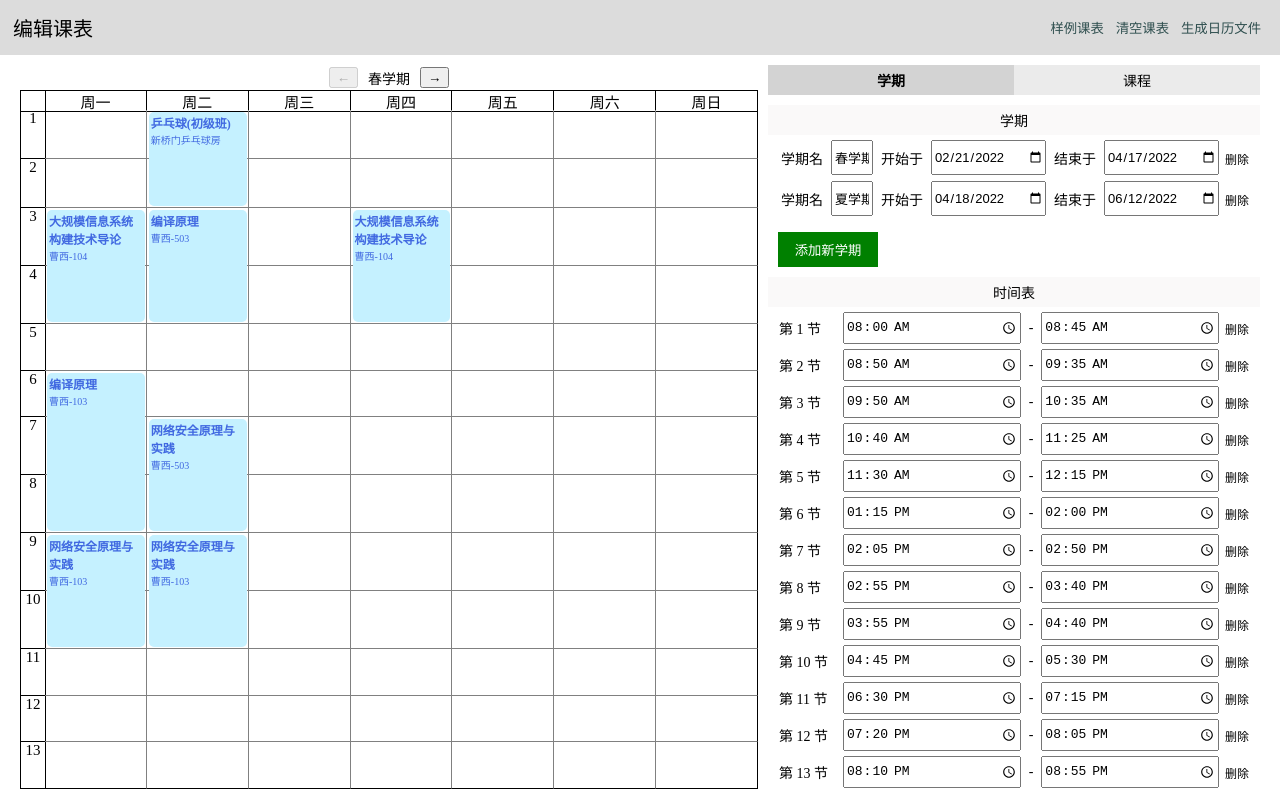
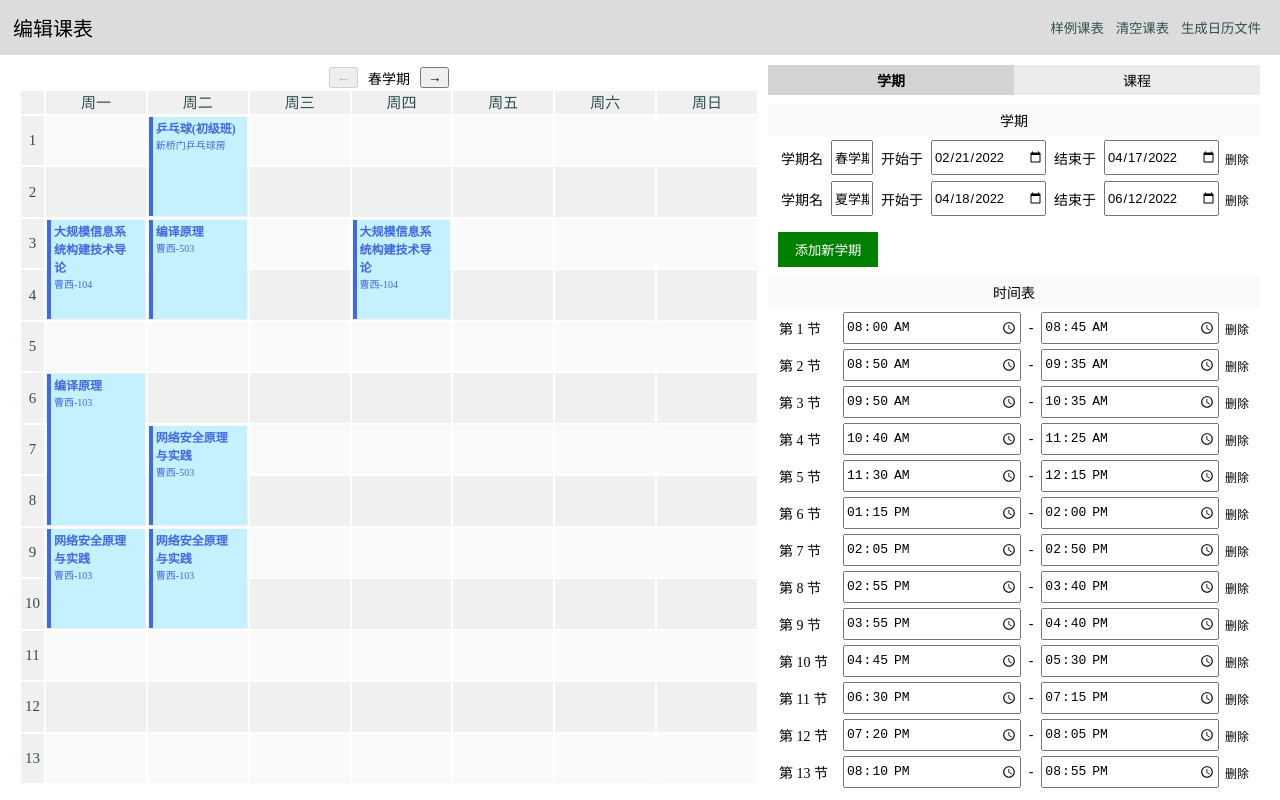
Before and after one commit to auroflow/course-scheduler, a Vue app: page / in a window 1280 px wide. Built offline with nearby package versions, Linux system fonts and the light colour scheme.

Commit message:
UI change; add license

```diff
--- a/src/App.vue
+++ b/src/App.vue
@@ -1,8 +1,9 @@
 <template>
+  <div id="root">
     <the-navbar @my-reset="reset" @clear="clear"></the-navbar>
     <div id="main-container">
       <div class="pane" id="pane-left">
-      <CourseCalendar />
+        <CourseCalendar @section-selected="selected = 1" />
       </div>
       <div class="pane" id="pane-right">
         <div class="switch-pane">
@@ -21,6 +22,7 @@
         </div>
       </div>
     </div>
+  </div>
 </template>
 
 <script lang="ts">
@@ -29,6 +31,7 @@ import TheNavbar from './components/TheNavbar.vue'
 import CourseCalendar from './components/CourseCalendar.vue'
 import CourseEdit from './components/CourseEdit.vue'
 import QuarterEdit from './components/QuarterEdit.vue'
+
 import { useScheduleStore } from './stores/schedule'
 import { useSemesterStore } from './stores/semester'
 import { useTimetableStore } from './stores/timetable'
@@ -111,7 +114,8 @@ export default defineComponent({
 <style>
 html,
 body,
-#app {
+#app,
+#root {
   height: 100%;
   margin: 0;
 }
--- a/src/components/CourseCalendar.vue
+++ b/src/components/CourseCalendar.vue
@@ -1,19 +1,27 @@
 <template>
   <div class="quarter-switch">
-    <button class="switch" :disabled="quarterIdx === 0" @click="quarterIdx--">
+    <button
+      class="switch"
+      :disabled="quarterIdx === 0"
+      @click="selectQuarter(quarterIdx - 1)"
+    >
       ←
     </button>
     <div>{{ quarters[quarterIdx].name }}</div>
     <button
       class="switch"
       :disabled="quarterIdx === quarters.length - 1"
-      @click="quarterIdx++"
+      @click="selectQuarter(quarterIdx + 1)"
     >
       →
     </button>
   </div>
 
-  <div class="calendar">
+  <div
+    id="calendar"
+    v-if="quarterIdx >= 0 && quarterIdx < quarters.length"
+    class="calendar"
+  >
     <div class="cell cell-top cell-left" :style="getPosition(0, 0, 1)"></div>
     <div
       v-for="(weekday, index) in weekdays"
@@ -31,12 +39,10 @@
         v-for="weekday in 7"
         :key="weekday * section"
         class="cell"
-        :class="{
-          'cell-right': weekday === 7,
-          'cell-bottom': section === numSection,
-        }"
         :style="getPosition(weekday, section, 1)"
         @click="removeSelect"
+        @contextmenu.prevent.stop="invokeMenu($event, weekday, section)"
+        @dragover.prevent
       ></div>
     </template>
 
@@ -46,10 +52,19 @@
         :key="sidx"
         :course="course"
         :section="section"
-        @click="select(course, section)"
+        @click="selectCourseAndSection(course, section)"
       />
     </template>
   </div>
+
+  <CourseCalendarCreate
+    :show="menu.show"
+    :hasSelected="!!selectedSection"
+    :top="menu.top"
+    :left="menu.left"
+    @add-section-for-new="addCourse(menu.weekday!, menu.section!)"
+    @add-section-for-this="addSectionToSelectedCourse(menu.weekday!, menu.section!)"
+  />
 </template>
 
 <script lang="ts">
@@ -58,17 +73,46 @@ import { useTimetableStore } from '../stores/timetable'
 import { useScheduleStore } from '../stores/schedule'
 import { mapStores } from 'pinia'
 import CourseCalendarEntry from './CourseCalendarEntry.vue'
-import { Course, CourseOnEdit, Section, SectionOnEdit } from '../types'
+import CourseCalendarCreate from './CourseCalendarCreate.vue'
+import { CourseOnEdit, SectionOnEdit } from '../types'
 import { useSemesterStore } from '../stores/semester'
 
 export default defineComponent({
   data: () => ({
-    quarterIdx: 0,
     weekdays: ['周一', '周二', '周三', '周四', '周五', '周六', '周日'],
+    log: console.log,
+    menu: {
+      show: false,
+      weekday: null as number | null,
+      section: null as number | null,
+      top: 0,
+      left: 0,
+    },
+    newCourseCount: 0,
   }),
+
+  mounted() {
+    document.addEventListener('click', () => {
+      this.menu.show = false
+    })
+  },
+
+  emits: ['section-selected'],
 
   computed: {
     ...mapStores(useTimetableStore, useScheduleStore, useSemesterStore),
+
+    selectedCourse() {
+      return this.scheduleStore.selectedCourse
+    },
+
+    selectedSection() {
+      return this.scheduleStore.selectedSection
+    },
+
+    quarterIdx() {
+      return this.semesterStore.selected
+    },
 
     numSection() {
       return this.timetableStore.timeslots.length
@@ -80,6 +124,10 @@ export default defineComponent({
 
     quarters() {
       return this.semesterStore.quarters
+    },
+
+    timeslots() {
+      return this.timetableStore.timeslots
     },
 
     coursesInCurrentQuarter() {
@@ -94,24 +142,76 @@ export default defineComponent({
   },
 
   methods: {
+    selectQuarter(newIndex: number) {
+      this.semesterStore.selected = newIndex
+    },
+
     getPosition(weekday: number, timeslot: number, duration: number) {
       return {
         gridArea: `${timeslot + 1} / ${
           weekday + 1
         } / span ${duration} / span 1`,
+        backgroundColor: timeslot % 2 ? '#fafafa' : '#f0f0f0',
       }
     },
 
-    select(course: CourseOnEdit, section: SectionOnEdit) {
+    selectCourseAndSection(course: CourseOnEdit, section: SectionOnEdit) {
       this.scheduleStore.select(course, section)
+      this.$emit('section-selected')
     },
 
     removeSelect() {
+      console.log('removed')
+
       this.scheduleStore.select(null, null)
+    },
+
+    invokeMenu(e: MouseEvent, weekday: number, section: number) {
+      this.menu.top = e.clientY
+      this.menu.left = e.clientX
+      this.menu.weekday = weekday
+      this.menu.section = section
+      this.menu.show = true
+    },
+
+    addCourse(weekday: number, section: number) {
+      let newCourse = {
+        quarterStart: this.quarterIdx,
+        quarterEnd: this.quarters.length - 1,
+        title: '新课程 #' + ++this.newCourseCount,
+        instructor: '',
+        sections: [
+          {
+            weekday: weekday,
+            start: section,
+            end: section,
+            location: '',
+            note: '',
+          },
+        ],
+        exams: [],
+      }
+
+      this.courses.push(newCourse)
+      this.selectCourseAndSection(newCourse, newCourse.sections[0])
+    },
+
+    // invoked only when this.selectedCourse !== null.
+    addSectionToSelectedCourse(weekday: number, section: number) {
+      let newSection = {
+        weekday: weekday,
+        start: section,
+        end: section,
+        location: '',
+        note: '',
+      }
+
+      this.selectedCourse!.sections.push(newSection)
+      this.selectCourseAndSection(this.selectedCourse!, newSection)
     },
   },
 
-  components: { CourseCalendarEntry },
+  components: { CourseCalendarEntry, CourseCalendarCreate },
 })
 </script>
 
@@ -132,32 +232,36 @@ export default defineComponent({
 .calendar {
   display: grid;
   grid-template-columns: 25px repeat(7, 1fr);
-  grid-template-rows: 20px;
-  height: calc(100% - 25px);
+  grid-template-rows: 25px repeat(v-bind('timeslots.length'), 1fr);
+  height: calc(100% - 30px);
   box-sizing: border-box;
+  overflow-y: hidden;
 }
 
 .cell {
-  border-right: 1px solid grey;
-  border-bottom: 1px solid grey;
+  border: 1px solid white;
   font-size: 15px;
   text-align: center;
 }
 
 /* 标题行 */
 .cell-top {
-  border-top: 1px solid black;
-  border-right: 1px solid black !important;
-  border-bottom: 1px solid black !important;
-  height: 20px;
+  height: 25px;
+  box-sizing: border-box;
+  color: darkslategrey;
+  text-align: center;
 }
 
 /* 标题列 */
 .cell-left {
-  border-left: 1px solid black;
-  border-right: 1px solid black !important;
-  border-bottom: 1px solid black !important;
-  width: 24px;
+  width: 25px;
+  box-sizing: border-box;
+  min-height: 0;
+  color: darkslategrey;
+  display: flex;
+  align-items: center;
+  justify-content: center;
+  background-color: #f0f0f0 !important;
 }
 
 .cell-right {
@@ -167,5 +271,4 @@ export default defineComponent({
 .cell-bottom {
   border-bottom: 1px solid black !important;
 }
-/* 文字 */
 </style>
--- /dev/null
+++ b/src/components/CourseCalendarCreate.vue
@@ -0,0 +1,71 @@
+<template>
+  <Transition>
+    <ul v-if="show && top && left">
+      <li v-if="hasSelected" @click="$emit('add-section-for-this')">
+        为选中的课程添加课时
+      </li>
+      <li @click="$emit('add-section-for-new')">创建新课程并添加课时</li>
+    </ul>
+  </Transition>
+</template>
+
+<script>
+import { defineComponent } from 'vue'
+
+export default defineComponent({
+  props: {
+    show: {
+      type: Boolean,
+      required: true,
+    },
+    hasSelected: {
+      type: Boolean,
+      required: true,
+    },
+    top: {
+      type: Number,
+      default: 0,
+    },
+    left: {
+      type: Number,
+      default: 0,
+    },
+  },
+  emits: ['add-section-from-this', 'add-section-from-new'],
+})
+</script>
+
+<style scoped>
+ul {
+  position: fixed;
+  top: v-bind("top + 'px'");
+  left: v-bind("left + 'px'");
+  background-color: #ededed;
+  z-index: 100;
+  margin: 0;
+  padding: 5px 0;
+  list-style-type: none;
+}
+
+li {
+  font-size: 14px;
+  margin: 0;
+  padding: 5px 10px;
+  cursor: default;
+}
+
+li:hover {
+  background-color: #d2d2d2;
+}
+
+/* transition */
+.v-enter-active,
+.v-leave-active {
+  transition: opacity 0.1s ease;
+}
+
+.v-enter-from,
+.v-leave-to {
+  opacity: 0;
+}
+</style>
--- a/src/components/CourseCalendarEntry.vue
+++ b/src/components/CourseCalendarEntry.vue
@@ -1,30 +1,55 @@
+<!-- To pass course and section to this component, make sure     -->
+<!-- the section is displayable, i.e. section.start, section.end -->
+<!-- and section.weekday are not null.                           -->
 <template>
   <div
+    v-bind="$attrs"
     v-if="section.start && section.end && section.weekday"
     class="entry"
-    :style="
-      getPosition(
-        section.weekday,
-        section.start,
-        section.end - section.start + 1
-      )
-    "
+    :style="getPosition"
     :class="{ selected: isSelected }"
+    draggable="true"
+    @dragstart="dragStart($event, 'entry')"
+    @drag="onDrag"
+    @dragend="dragEnd"
+    @dragover.prevent
   >
-    <div class="course-title">{{ course.title }}</div>
-    <div class="course-subtitle">{{ section.location }}</div>
+    <div class="text">
+      <div class="course-title">{{ course.title }}</div>
+      <div class="course-subtitle">{{ section.location }}</div>
+    </div>
+
+    <!-- draggable -->
+    <div
+      draggable="true"
+      v-show="isSelected"
+      class="draggable top"
+      @dragstart.stop="dragStart($event, 'top')"
+      @drag.stop="onDrag"
+      @dragend.stop="dragEnd"
+    ></div>
+    <div
+      draggable="true"
+      v-show="isSelected"
+      class="draggable bottom"
+      @dragstart.stop="dragStart($event, 'bottom')"
+      @drag.stop="onDrag"
+      @dragend.stop="dragEnd"
+    ></div>
   </div>
 </template>
 
 <script lang="ts">
 import { defineComponent, PropType } from 'vue'
 import { useScheduleStore } from '../stores/schedule'
+import { useTimetableStore } from '../stores/timetable'
 import { CourseOnEdit, SectionOnEdit } from '../types'
 
 export default defineComponent({
   setup() {
     const scheduleStore = useScheduleStore()
-    return { scheduleStore }
+    const timetableStore = useTimetableStore()
+    return { scheduleStore, timetableStore }
   },
 
   props: {
@@ -42,14 +67,107 @@ export default defineComponent({
     isSelected() {
       return this.scheduleStore.selectedSection === this.section
     },
+
+    timeslots() {
+      return this.timetableStore.timeslots
+    },
+
+    getPosition() {
+      return {
+        gridArea: `${this.section.start! + 1} / ${
+          this.section.weekday! + 1
+        } / ${this.section.end! + 2} / span 1`,
+      }
+    },
   },
 
   methods: {
-    getPosition(weekday: number, timeslot: number, duration: number) {
+    unitHeight() {
+      const cnt = Math.max(this.timeslots.length, 1)
+      return (document.getElementById('calendar')!.offsetHeight - 25) / cnt
+    },
+
+    unitWidth() {
+      return (document.getElementById('calendar')!.offsetWidth - 25) / 7
+    },
+
+    dragStart(e: DragEvent, type: 'top' | 'bottom' | 'entry') {
+      this.scheduleStore.startClientX = e.clientX
+      this.scheduleStore.startClientY = e.clientY
+      this.scheduleStore.dragType = type
+      this.scheduleStore.startSectionStart = this.section.start
+      this.scheduleStore.startSectionEnd = this.section.end
+      this.scheduleStore.startWeekday = this.section.weekday
+
+      // hide drag preview
+      let p = document.createElement('span')
+      p.id = 'magic-drag-image'
+      p.style.display = 'hidden'
+      document.body.appendChild(p)
+      e.dataTransfer!.setDragImage(p, 0, 0)
+    },
+
+    dragEnd(e: DragEvent) {
+      this.scheduleStore.startClientX = null
+      this.scheduleStore.startClientY = null
+      this.scheduleStore.dragType = null
+      this.scheduleStore.startSectionStart = null
+      this.scheduleStore.startSectionEnd = null
+      this.scheduleStore.startWeekday = null
+
+      document.getElementById('magic-drag-image')?.remove()
+    },
+
+    getDelta(e: DragEvent) {
+      let dayDelta = 0,
+        weekDelta = 0
+
+      if (this.scheduleStore.startClientX && this.scheduleStore.startClientY) {
+        dayDelta =
+          (e.clientX - this.scheduleStore.startClientX) / this.unitWidth()
+        weekDelta =
+          (e.clientY - this.scheduleStore.startClientY) / this.unitHeight()
+      }
+
       return {
-        gridArea: `${timeslot + 1} / ${
-          weekday + 1
-        } / span ${duration} / span 1`,
+        day: Math.round(dayDelta),
+        section: Math.round(weekDelta),
+      }
+    },
+
+    // handle dragging
+    onDrag(e: DragEvent) {
+      const type = this.scheduleStore.dragType
+      const delta = this.getDelta(e)
+
+      console.log('delta = (' + delta.day + ', ' + delta.section + ')')
+
+      if (type === 'top') {
+        const section = this.scheduleStore.startSectionStart! + delta.section
+        if (section <= this.section.end! && section >= 1) {
+          this.section.start = section
+        }
+      } else if (type === 'bottom') {
+        const section = this.scheduleStore.startSectionEnd! + delta.section
+        if (
+          section >= this.section.start! &&
+          section <= this.timeslots.length
+        ) {
+          this.section.end = section
+        }
+      } else {
+        // type === 'entry'
+        const newWeekday = this.scheduleStore.startWeekday! + delta.day
+        const newStart = this.scheduleStore.startSectionStart! + delta.section
+        const newEnd = this.scheduleStore.startSectionEnd! + delta.section
+
+        if (newWeekday < 1 || newWeekday > 7) return
+        if (newStart < 1 || newStart > this.timeslots.length) return
+        if (newEnd < 1 || newEnd > this.timeslots.length) return
+
+        this.section.weekday = newWeekday
+        this.section.start = newStart
+        this.section.end = newEnd
       }
     },
   },
@@ -58,13 +176,30 @@ export default defineComponent({
 
 <style scoped>
 .entry {
+  position: relative;
   margin: 2px;
-  padding: 2px;
-  border-radius: 5px;
   background-color: rgb(197, 241, 255);
   color: royalblue;
   z-index: 1;
-  grid-row: 0;
+  cursor: default;
+  min-height: 0;
+}
+
+.entry:before {
+  content: '';
+  background-color: royalblue;
+  display: block;
+  position: relative;
+  width: 4px;
+  height: 100%;
+}
+
+.text {
+  height: 100%;
+  position: absolute;
+  top: 0;
+  left: 0;
+  padding: 2px 7px;
 }
 
 .selected {
@@ -75,9 +210,35 @@ export default defineComponent({
 .course-title {
   font-size: 12px;
   font-weight: bold;
+  text-overflow: ellipsis;
+  overflow: hidden;
+  max-height: calc(70% - 2px);
 }
 
 .course-subtitle {
   font-size: 10px;
+  text-overflow: ellipsis;
+  overflow: hidden;
+  max-height: calc(30% - 1px);
+}
+
+.draggable {
+  position: absolute;
+  background-color: white;
+  border: 2px solid royalblue;
+  width: 6px;
+  height: 6px;
+  border-radius: 50%;
+  cursor: ns-resize;
+}
+
+.draggable.top {
+  top: -4px;
+  left: 10%;
+}
+
+.draggable.bottom {
+  bottom: -4px;
+  right: 10%;
 }
 </style>
--- a/src/stores/schedule.ts
+++ b/src/stores/schedule.ts
@@ -76,6 +76,14 @@ export const useScheduleStore = defineStore('schedule', {
 
     selectedCourse: null as CourseOnEdit | null,
     selectedSection: null as SectionOnEdit | null,
+
+    // drag and drop of calendar elements
+    dragType: null as string | null,
+    startClientX: null as number | null,
+    startClientY: null as number | null,
+    startWeekday: null as number | null,
+    startSectionStart: null as number | null,
+    startSectionEnd: null as number | null,
   }),
 
   actions: {
@@ -91,11 +99,15 @@ export const useScheduleStore = defineStore('schedule', {
       }
     },
 
-    getNewSection(): SectionOnEdit {
+    getNewSection(
+      weekday: null | number = null,
+      start: null | number = null,
+      end: null | number = null
+    ): SectionOnEdit {
       return {
-        weekday: null,
-        start: null,
-        end: null,
+        weekday: weekday,
+        start: start,
+        end: end,
         location: '',
         note: '',
       }
@@ -113,6 +125,16 @@ export const useScheduleStore = defineStore('schedule', {
       const newCourse = this.getNewCourse()
       this.courses.push(newCourse)
       this.select(newCourse, null)
+    },
+
+    addSectionToSelectedCourse(
+      weekday: null | number = null,
+      start: null | number = null,
+      end: null | number = null
+    ) {
+      this.selectedCourse?.sections.push(
+        this.getNewSection(weekday, start, end)
+      )
     },
 
     addExamToSelectedCourse() {
@@ -146,6 +168,8 @@ export const useScheduleStore = defineStore('schedule', {
       }
     },
 
+    // check whether this course is displayed on the calendar, i.e. at least
+    // one section is valid.
     isDisplayed(course: CourseOnEdit) {
       for (const section of course.sections) {
         if (section.start && section.end && section.weekday) {
@@ -156,9 +180,8 @@ export const useScheduleStore = defineStore('schedule', {
     },
 
     select(course: CourseOnEdit | null, section: SectionOnEdit | null) {
-      // Delete the previously selected course if it has no sections,
-      // because we wouldn't be able to find it on the calendar
-
+      // Delete the previously selected course if it has no section displayed,
+      // because there's no point keeping it
       if (this.selectedCourse && !this.isDisplayed(this.selectedCourse)) {
         this.deleteSelectedCourse()
       }
--- a/src/stores/semester.ts
+++ b/src/stores/semester.ts
@@ -15,9 +15,15 @@ export const useSemesterStore = defineStore('semester', {
         end: '2022-06-12',
       },
     ] as Semester,
+
+    selected: 0,
   }),
 
   actions: {
+    selectQuarter(index: number) {
+      this.selected = index
+    },
+
     getNewQuarter() {
       return {
         name: '',
@@ -31,6 +37,8 @@ export const useSemesterStore = defineStore('semester', {
     },
 
     deleteQuarter(quarter: Quarter) {
+      if (this.selected === this.quarters.length - 1 && this.selected > 0)
+        this.selected--
       this.quarters = this.quarters.filter((q) => q !== quarter)
     },
 
```
Also changed, not shown: src/components/CourseEdit.vue (+1 -7 lines), 2 other files (tests, documents, lock files or other folders). Lines whose indentation alone changed are shown as unchanged.
